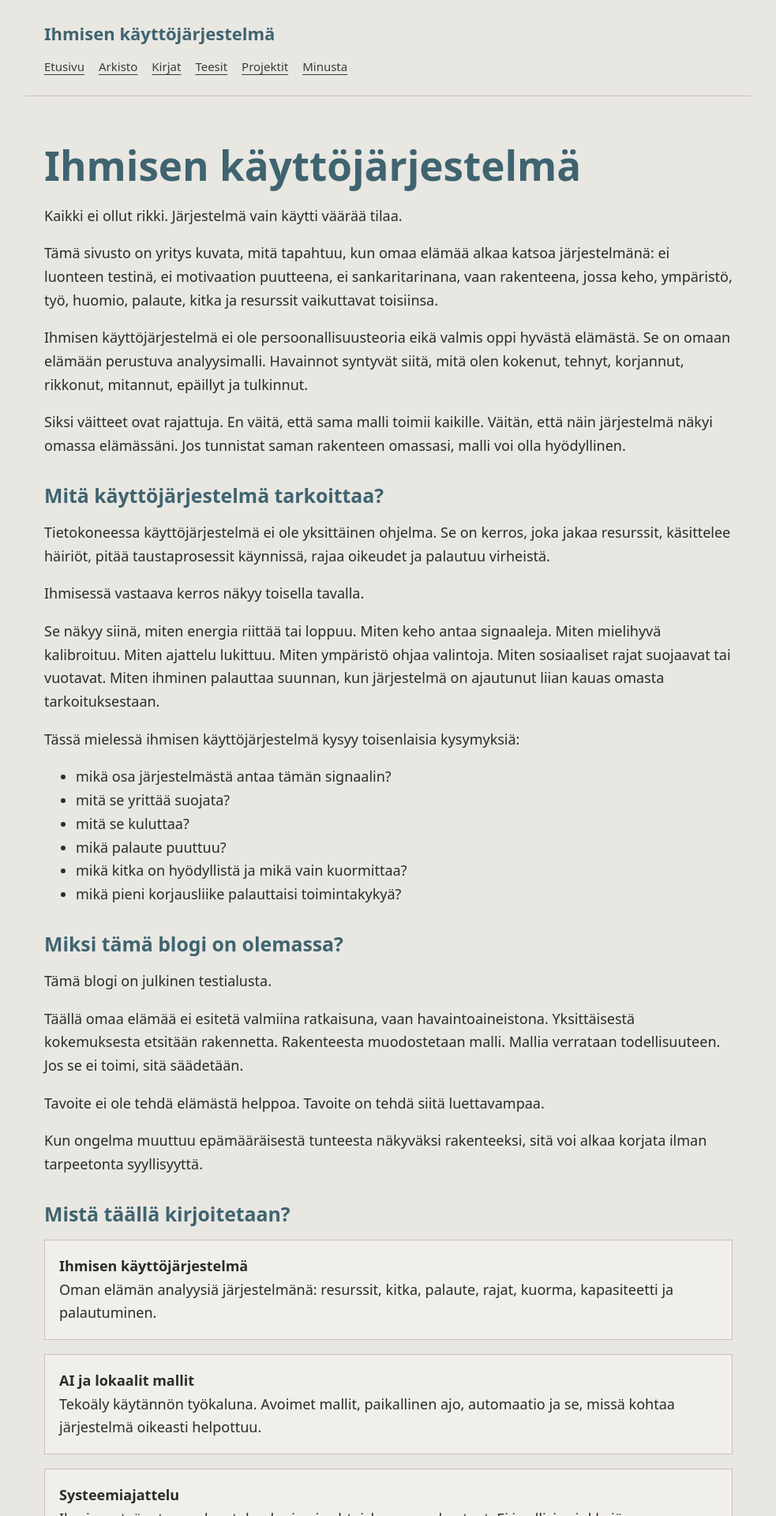
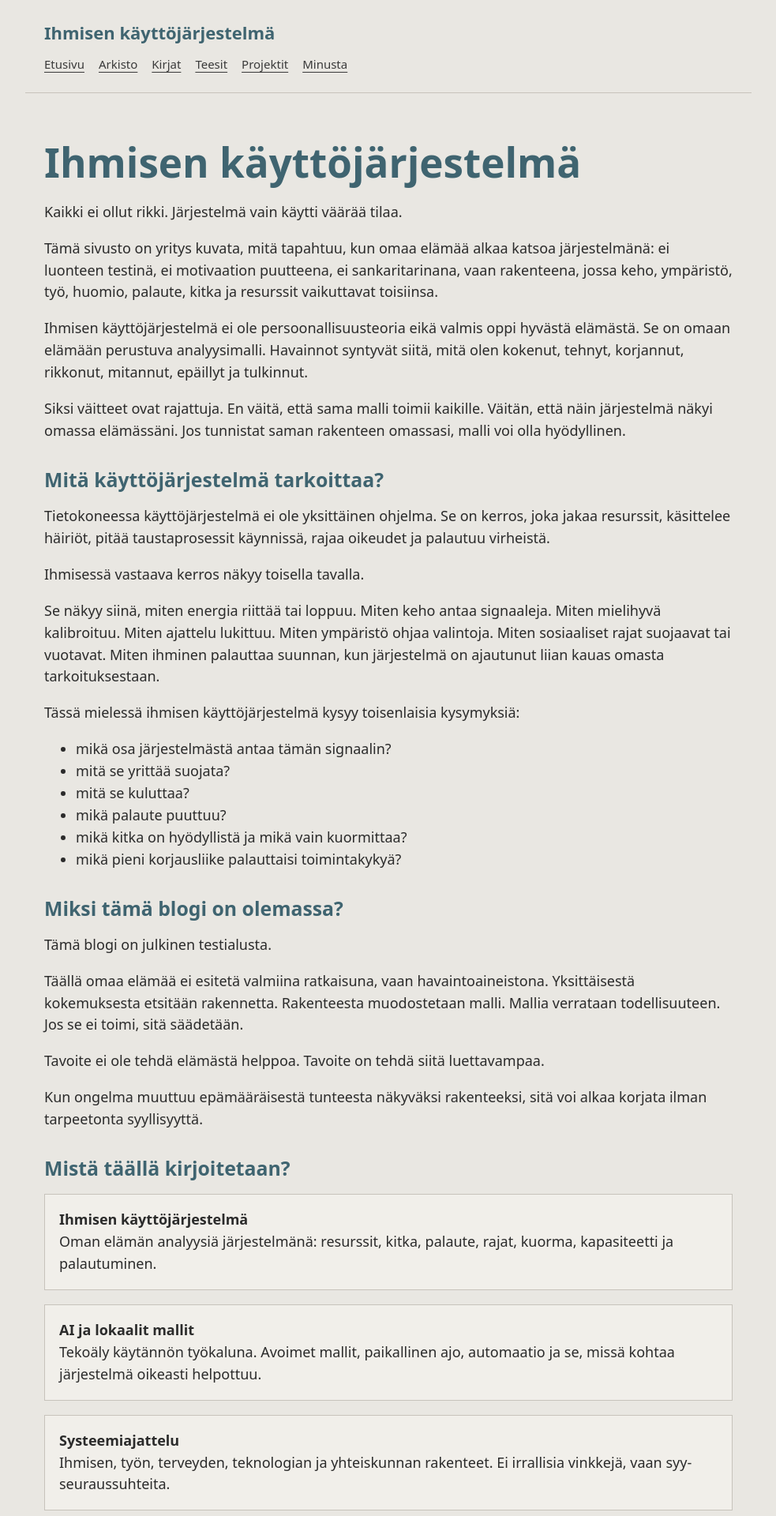
Before and after one commit to kataguru/blogi, a Jekyll site: the page built from index.md, in a window 1280 px wide. Shown: the top 1920 px of the page at 79% size, without its empty margins (148-1131 px from the left). Built offline with Jekyll 4.4.1, drawn with Linux system fonts in a browser that asks for light colours.

Commit message:
Tighten body line spacing

```diff
--- a/assets/css/style.css
+++ b/assets/css/style.css
@@ -17,7 +17,7 @@ body {
   background: var(--bg);
   color: var(--text);
   font-family: system-ui, -apple-system, BlinkMacSystemFont, "Segoe UI", sans-serif;
-  line-height: 1.65;
+  line-height: 1.55;
   font-size: 18px;
 }
 
```
